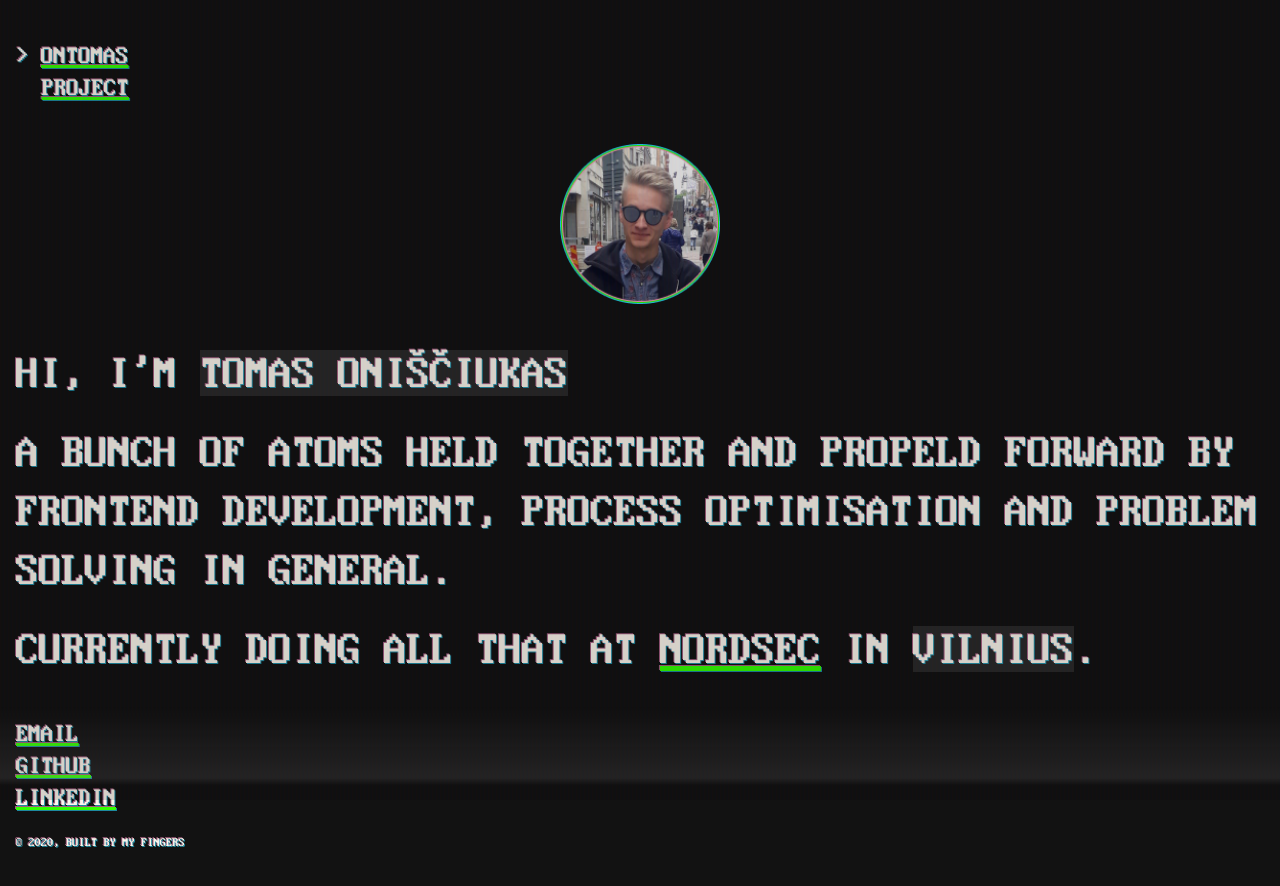
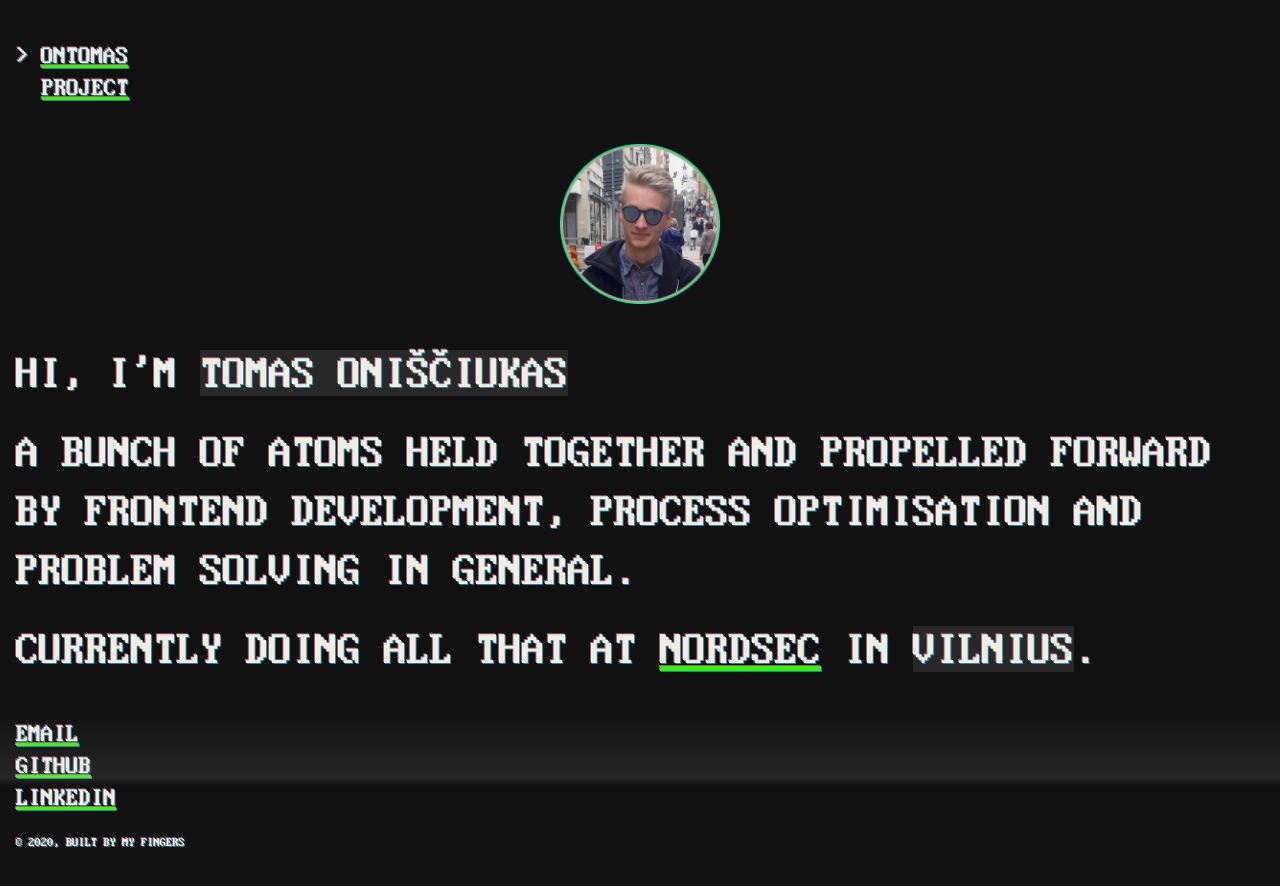
Before and after one commit to ontomas/personal-site, a Gatsby site: page / in a window 1280 px wide. Built offline with nearby package versions, Linux system fonts and the light colour scheme; Gatsby itself is replaced by a stand-in of ours.

Commit message:
Fix typo

```diff
--- a/src/pages/index.js
+++ b/src/pages/index.js
@@ -35,7 +35,7 @@ const IndexPage = () => {
           Hi, I'm <mark>Tomas Oniščiukas</mark>
         </p>
         <p className="text-3xl uppercase text-glitch mb-5">
-          A bunch of atoms held together and propeld forward by frontend
+          A bunch of atoms held together and propelled forward by frontend
           development, process optimisation and problem solving in general.
         </p>
         <p className="text-3xl uppercase text-glitch">
```
